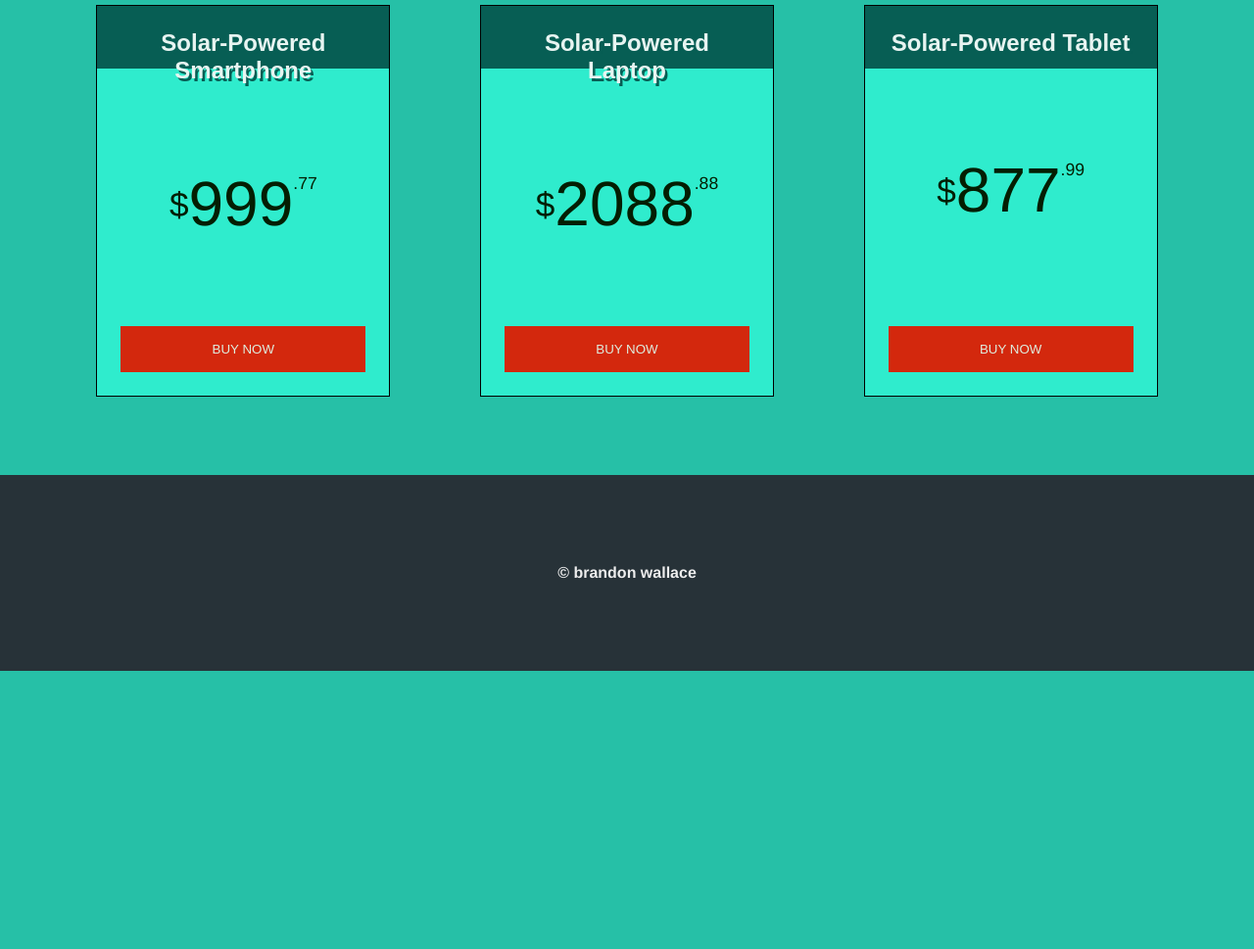
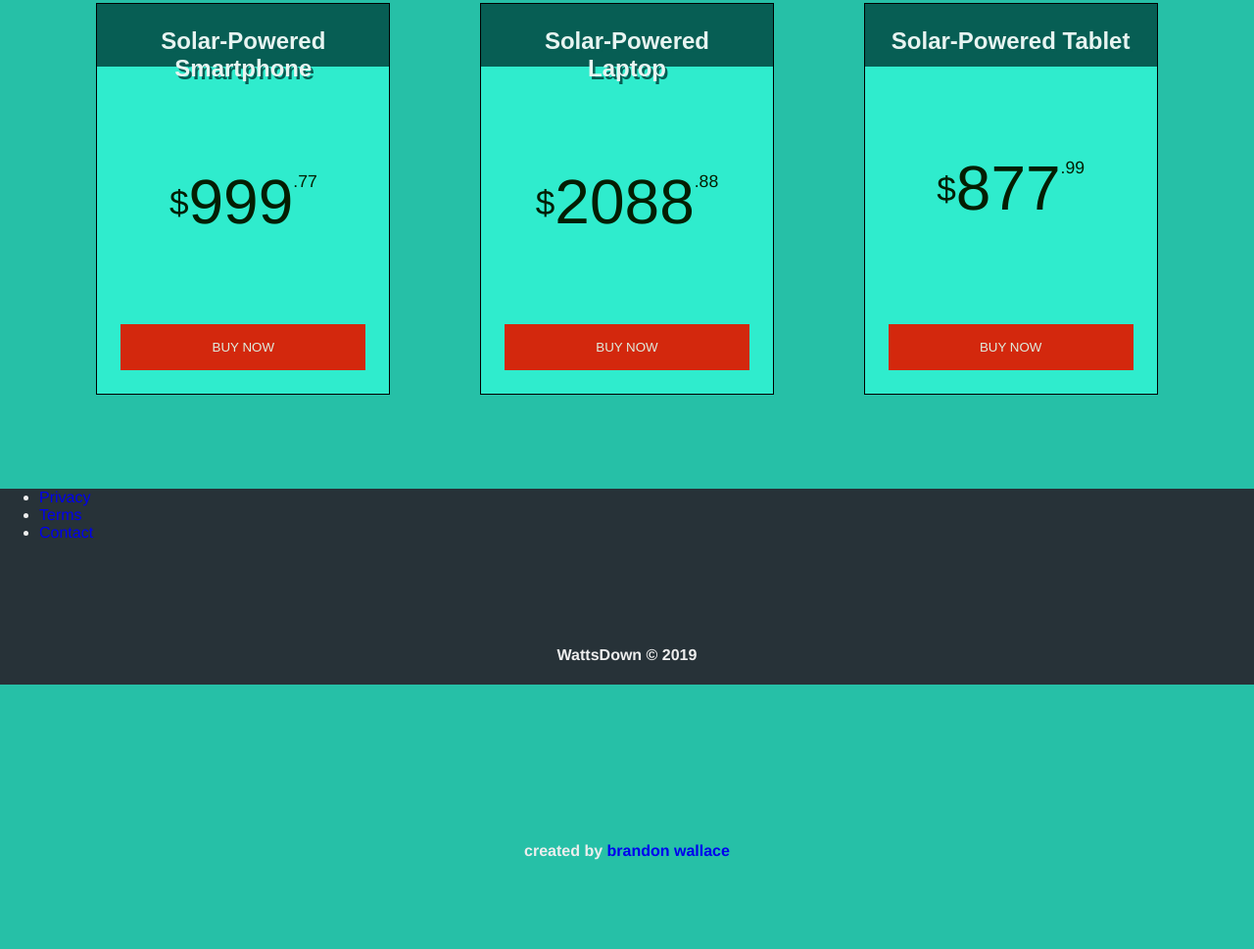
Before and after one commit to brandon-wallace/fcc-product-landing-page, a plain HTML site: page index.html in a window 1280 px wide. Shown: the part 1240-2209 px from the top of the page at 98% size. Before the commit the page ends 1925 px from the top, so only its background shows below. Drawn offline with Linux system fonts and the light colour scheme.

Commit message:
Redo footer
More elements were added to the footer to give it a more
professional look.

```diff
--- a/index.html
+++ b/index.html
@@ -1,14 +1,17 @@
 <!DOCTYPE html>
 <html lang="en">
+
 <head>
   <meta charset="UTF-8">
   <meta name="viewport" content="width=device-width, initial-scale=1.0">
   <meta http-equiv="X-UA-Compatible" content="ie=edge">
   <link rel="stylesheet" href="https://use.fontawesome.com/releases/v5.8.1/css/all.css" integrity="sha384-50oBUHEmvpQ+1lW4y57PTFmhCaXp0ML5d60M1M7uH2+nqUivzIebhndOJK28anvf" crossorigin="anonymous">
-  <link href="https://fonts.googleapis.com/css?family=Great+Vibes|Orbitron:900" rel="stylesheet">
+  <!--  <link href="https://fonts.googleapis.com/css?family=Great+Vibes|Orbitron:900" rel="stylesheet"> -->
+  <link href="https://fonts.googleapis.com/css?family=Orbitron:900|PT+Sans" rel="stylesheet">
   <link rel="stylesheet" href="css/style.css">
   <title>WattsDown</title>
 </head>
+
 <body>
 
   <header id="header">
@@ -32,8 +35,6 @@
     <h1 class="banner banner--upper centered">WATTS</h1>
     <h1 class="banner banner--lower centered">DOWN</h1>
     <h2 class="sub-banner centered">Reduce Your Carbon Footprint the Right Way.</h2>
-
-
 
   <form action="https://www.freecodecamp.com/email-submit" id="form" method="post">
     <input id="email" type="email" name="email" placeholder="Enter Your Email Address" required>
@@ -99,7 +100,13 @@
 </div><!-- END container -->
 
   <footer>
-    <p>&copy; brandon wallace</p>
+    <ul class="footer-menu">
+      <li class="footer-list-item"><a href="#">Privacy</a></li>
+      <li class="footer-list-item"><a href="#">Terms</a></li>
+      <li class="footer-list-item"><a href="#">Contact</a></li>
+    </ul>
+    <p class="footer-text">WattsDown &copy; 2019</p>
+    <p class="footer-text">created by <a href="#">brandon wallace</a></p>
   </footer>
 
 
```
